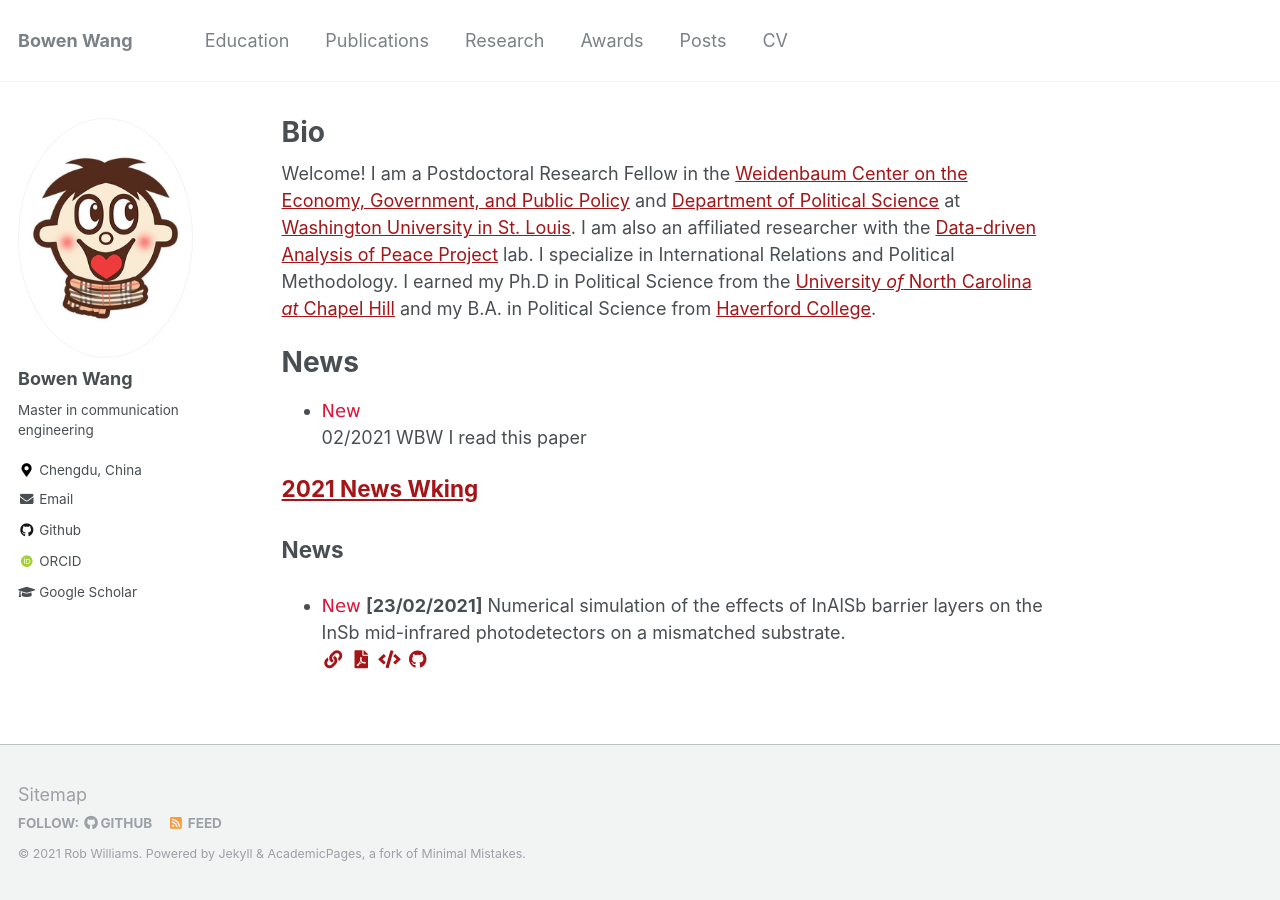
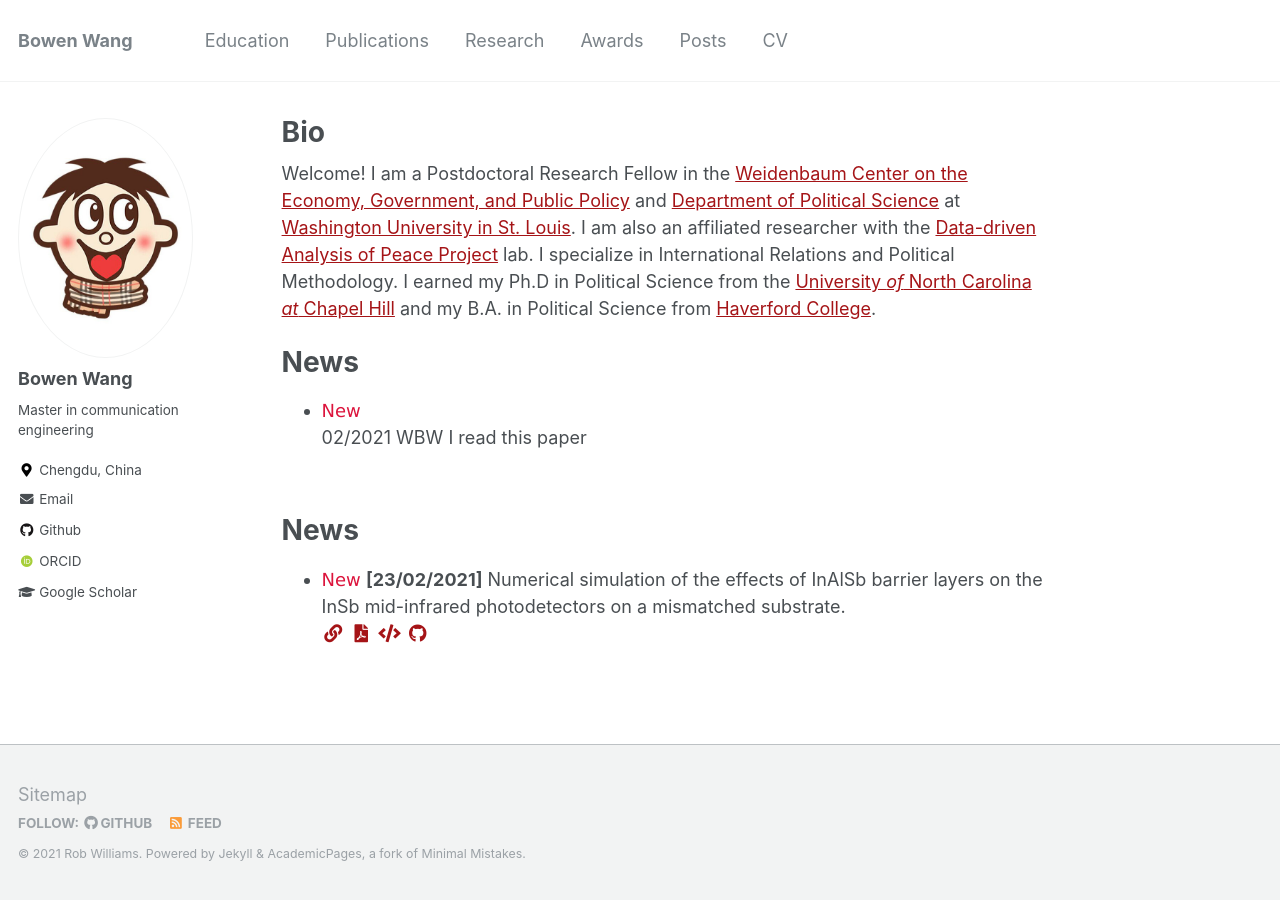
Before and after one commit to BW-Wang/BW-Wang.github.io, a Jekyll site: the page built from _pages/about.md, in a window 1280 px wide. Built offline with Jekyll 4.4.1, drawn with Linux system fonts in a browser that asks for light colours; some web fonts are replaced.

Commit message:
Update archive-single.html

```diff
--- a/_includes/archive-single.html
+++ b/_includes/archive-single.html
@@ -29,6 +29,7 @@
     <h2 class="archive__item-title" itemprop="headline">
 		{% if post.collection == 'publications' %}
 			{{ title }}
+		{% elsif post.collection == 'news' %}
 		{% elsif post.link %}
 			<a href="{{ post.link }}">{{ title }}</a> <a href="{{ base_path }}{{ post.url }}" rel="permalink"><i class="fa fa-link" aria-hidden="true" title="permalink"></i><span class="sr-only">Permalink</span></a>
 		{% else %}
@@ -37,7 +38,7 @@
     </h2>
 
 	{% if post.collection == 'news' %}
-		<h2 class="archive__item-title" itemprop="headline">News</h2>
+		<h1 class="archive__item-title" itemprop="headline">News</h1>
 	{% endif %}
 
     {% if post.read_time %}
```
